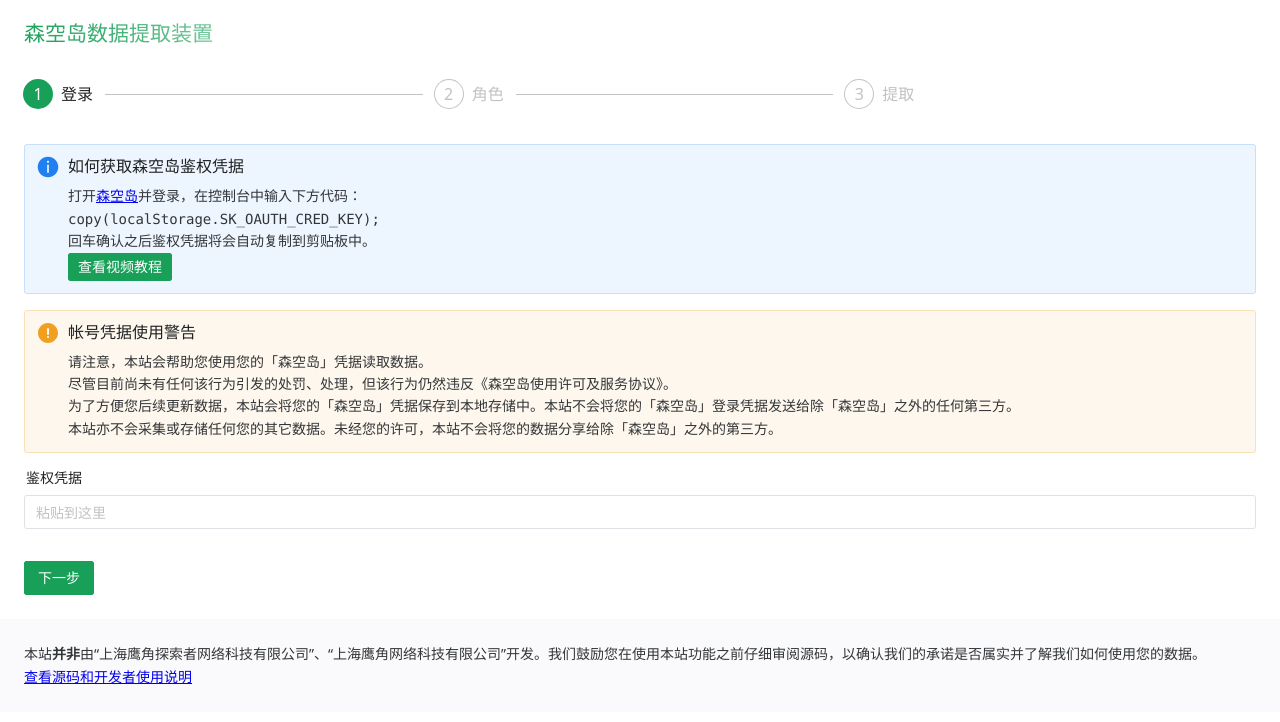
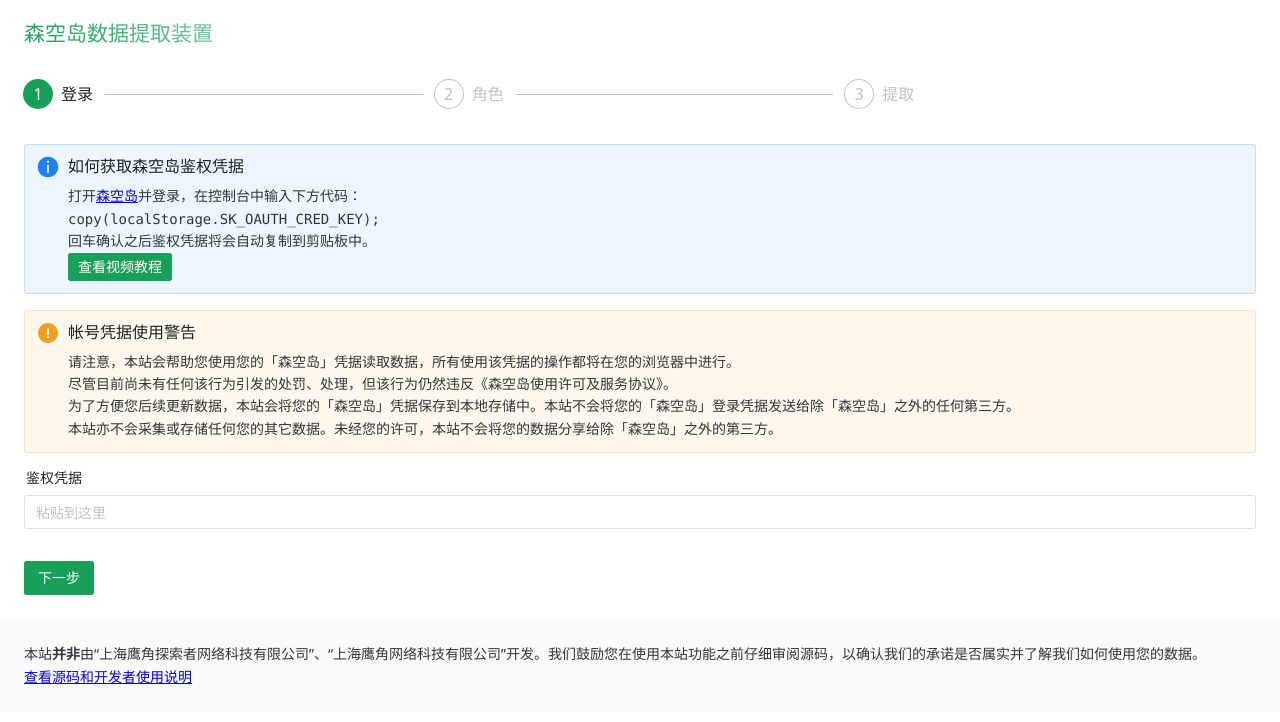
Before and after one commit to oott123/sklanding, a Vue app: page / in a window 1280 px wide. Shown: the top 722 px of the page. Built offline with nearby package versions, Linux system fonts and the light colour scheme.

Commit message:
chore: details

```diff
--- a/src/components/Main.vue
+++ b/src/components/Main.vue
@@ -227,7 +227,7 @@
             </n-alert>
             <div></div>
             <n-alert title="帐号凭据使用警告" type="warning">
-              请注意，本站会帮助您使用您的「森空岛」凭据读取数据。
+              请注意，本站会帮助您使用您的「森空岛」凭据读取数据，所有使用该凭据的操作都将在您的浏览器中进行。
               <br />
               尽管目前尚未有任何该行为引发的处罚、处理，但该行为仍然违反《森空岛使用许可及服务协议》。
               <br />
```
